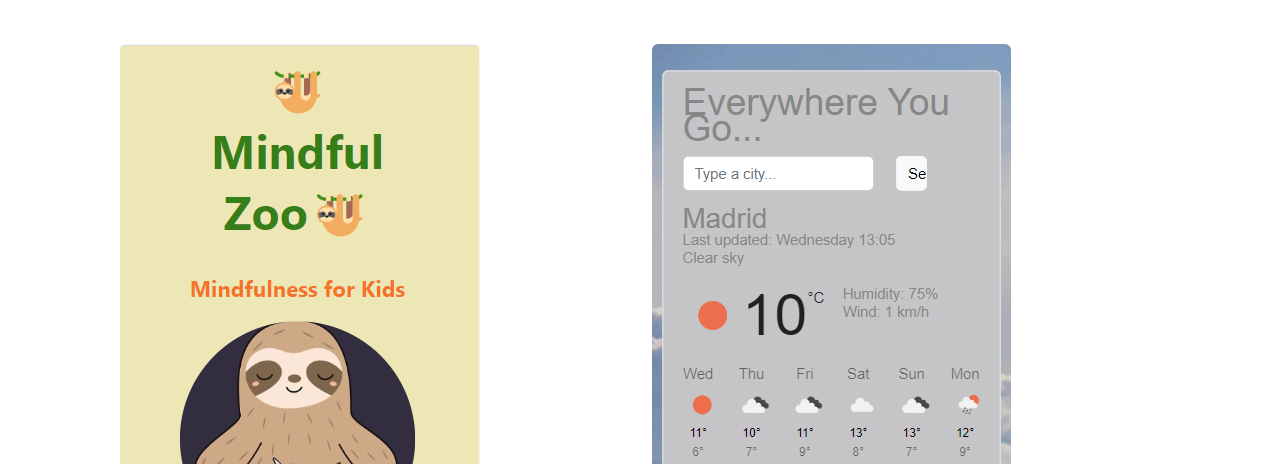
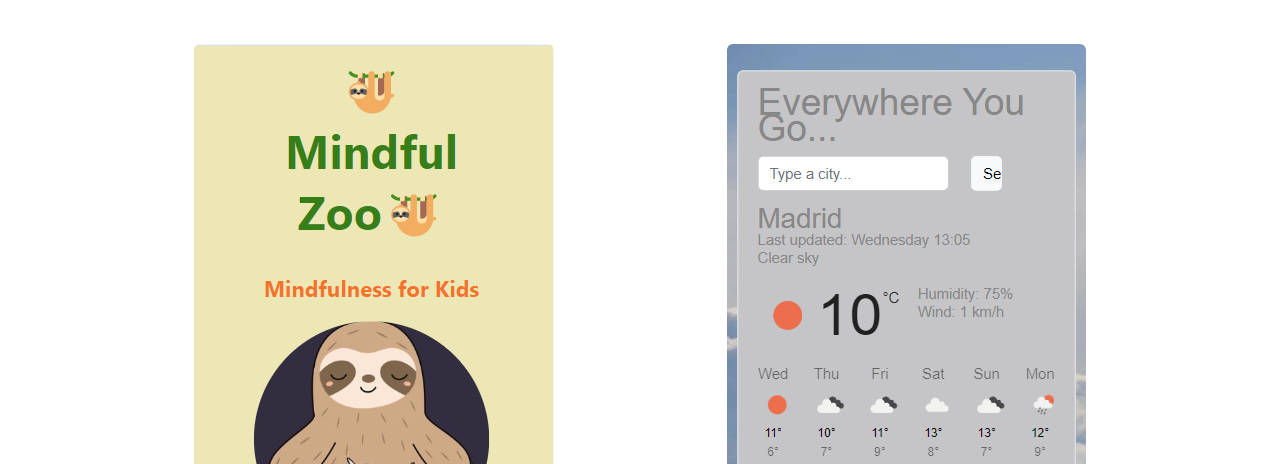
Before and after one commit to KaylSantos/portfolio-project, a plain HTML site: page work.html in a window 1280 px wide. Shown: the part 336-800 px from the top of the page. Drawn offline with nearby package versions, Linux system fonts and the light colour scheme.

Commit message:
centered work images

```diff
--- a/work.html
+++ b/work.html
@@ -63,20 +63,24 @@
         <h1 class="mb-5">Take a look at what i've been working on!</h1>
         <div class="row">
           <div class="col-md-6 mb-4">
+            <div style="text-align: center">
               <img
                 src="images/Mindful-zoo.png"
                 class="img-fluid mb-3 rounded"
                 alt="Mindful zoo project"
               />
+            </div>
             <h3 class="text-center">Mindful Zoo Project</h3>
             <p class="text-center text-muted">Built with HTML and CSS</p>
           </div>
           <div class="col-md-6">
+            <div style="text-align: center">
               <img
                 src="images/weather-app.png"
                 class="img-fluid mb-3 rounded"
                 alt="Weather app project"
               />
+            </div>
             <h3 class="text-center">Weather App Project</h3>
             <p class="text-center text-muted">
               Built with HTML, Javascript and CSS
```
Lines whose indentation alone changed are shown as unchanged.
